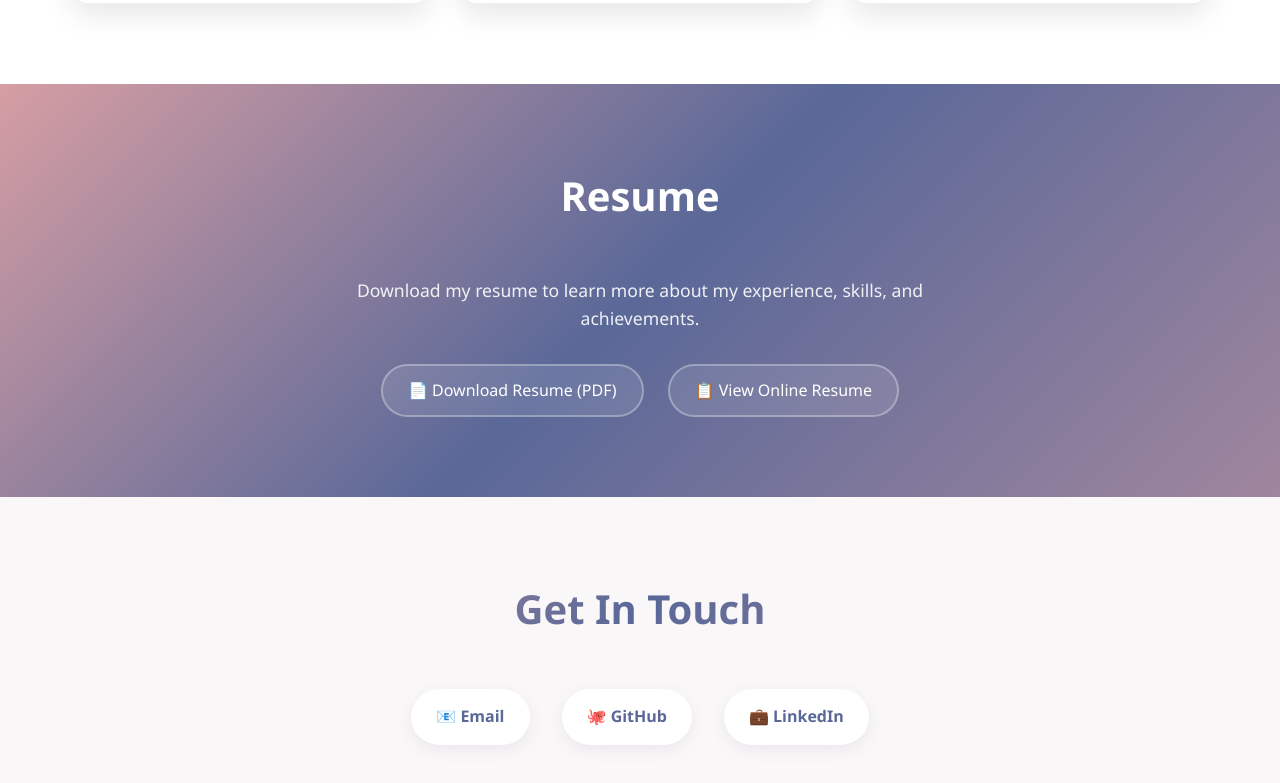
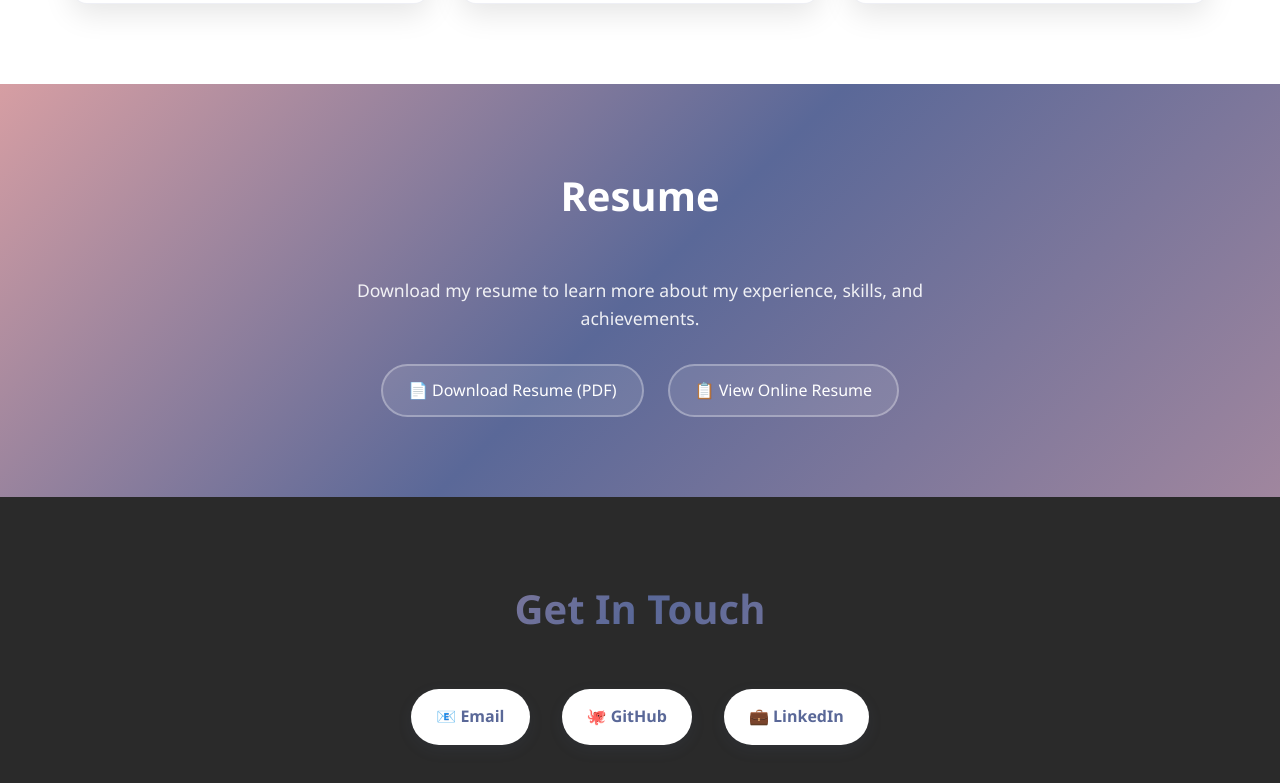
Before and after one commit to s-l893/s-l893.github.io, a plain HTML site: page index.html in a window 1280 px wide. Shown: the part 4780-5563 px from the top of the page. Drawn offline with Linux system fonts and the light colour scheme.

Commit message:
Update index.html

```diff
--- a/index.html
+++ b/index.html
@@ -727,7 +727,8 @@
 
         /* Contact Section */
         .contact {
-            background: #faf7f8;
+            background: #2a2a2a;
+            color: var(--white);
             text-align: center;
         }
 
```
